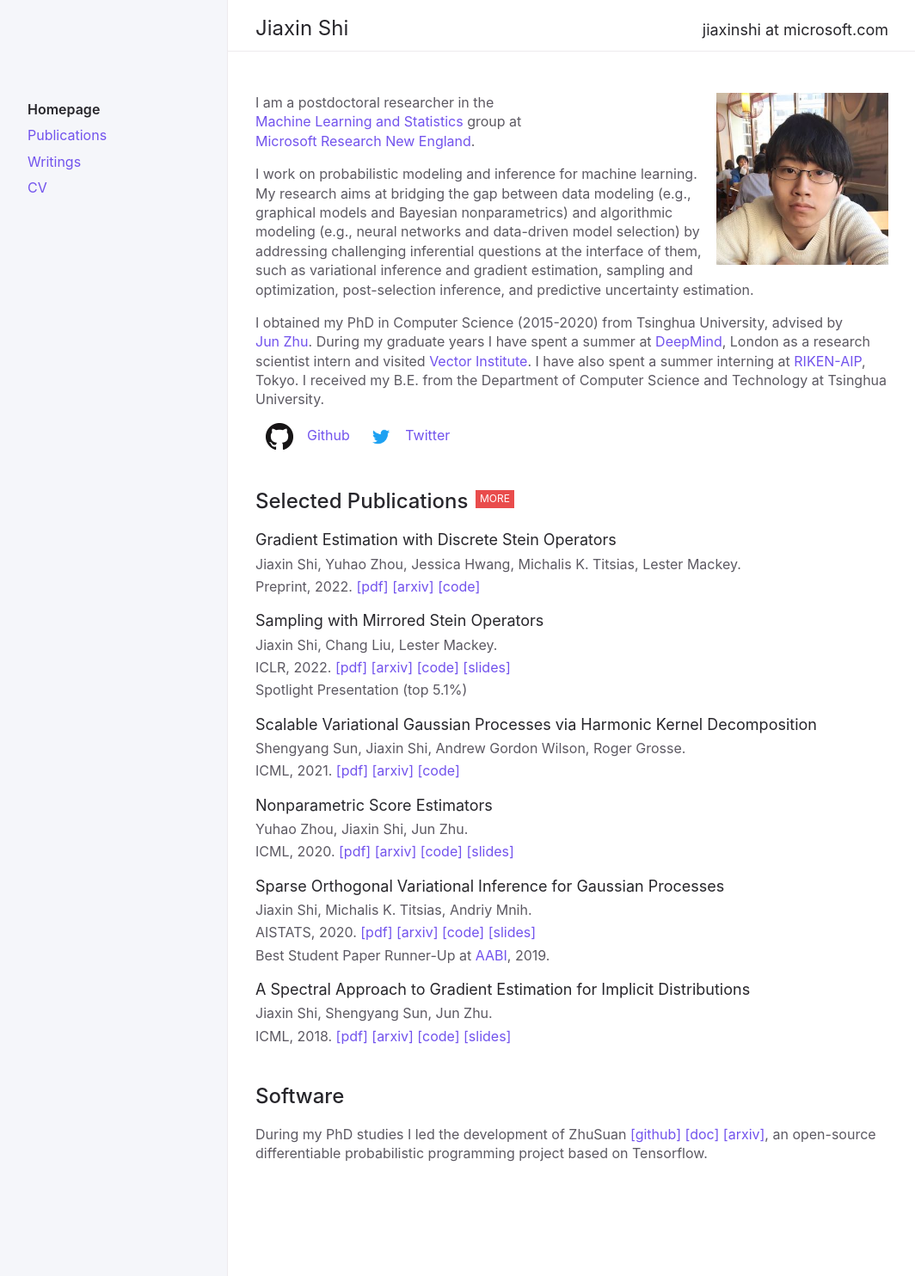
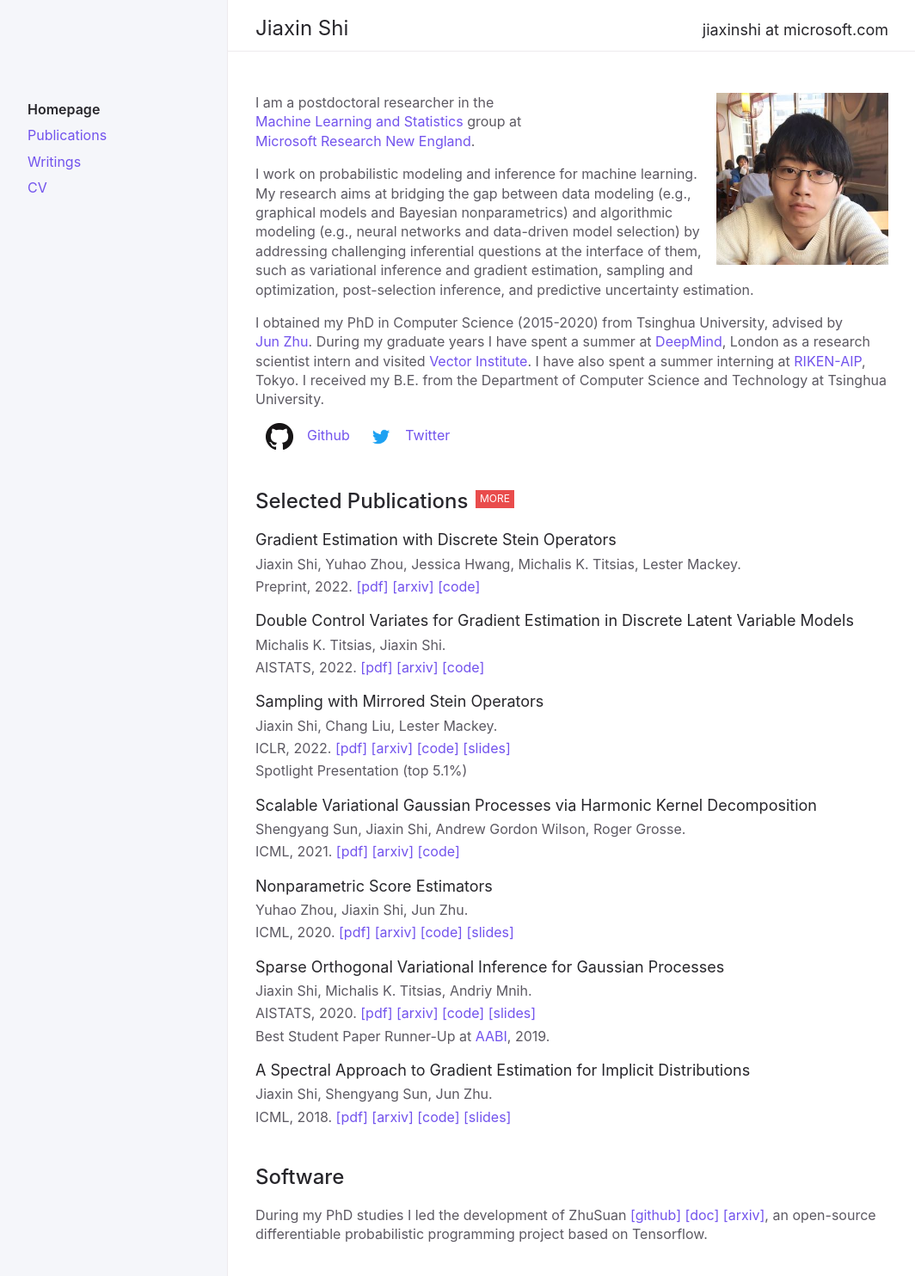
Before and after one commit to thjashin/thjashin.github.io, a Jekyll site: the page built from index.md, in a window 1280 px wide. Shown: the top 1484 px of the page at 86% size, without its empty margins (91-1155 px from the left). Built offline with Jekyll 4.4.1, drawn with Linux system fonts in a browser that asks for light colours.

Commit message:
Update index.md

```diff
--- a/index.md
+++ b/index.md
@@ -37,6 +37,15 @@ Preprint, 2022.
 [[pdf]](https://arxiv.org/pdf/2202.09497.pdf)
 [[arxiv]](https://arxiv.org/abs/2202.09497)
 [[code]](https://github.com/thjashin/rodeo)
+
+Double Control Variates for Gradient Estimation in Discrete Latent Variable Models
+{: .fs-5 .mb-1 .text-grey-dk-300}
+Michalis K. Titsias, Jiaxin Shi.
+{: .mb-1}
+AISTATS, 2022.
+[[pdf]](https://arxiv.org/pdf/2111.05300.pdf)
+[[arxiv]](https://arxiv.org/abs/2111.05300)
+[[code]](https://github.com/thjashin/double-cv)
 
 Sampling with Mirrored Stein Operators
 {: .fs-5 .mb-1 .text-grey-dk-300}
```
